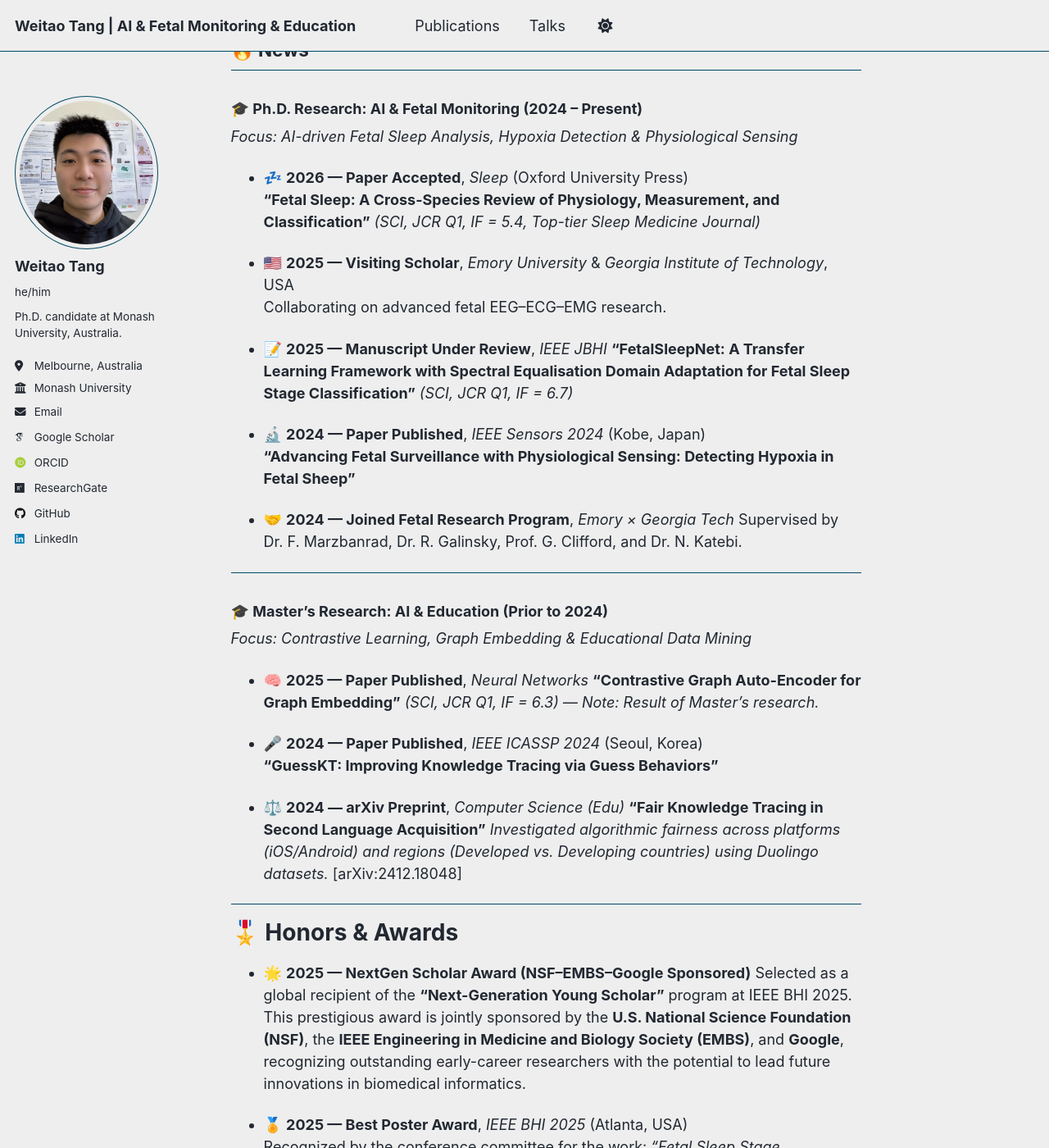
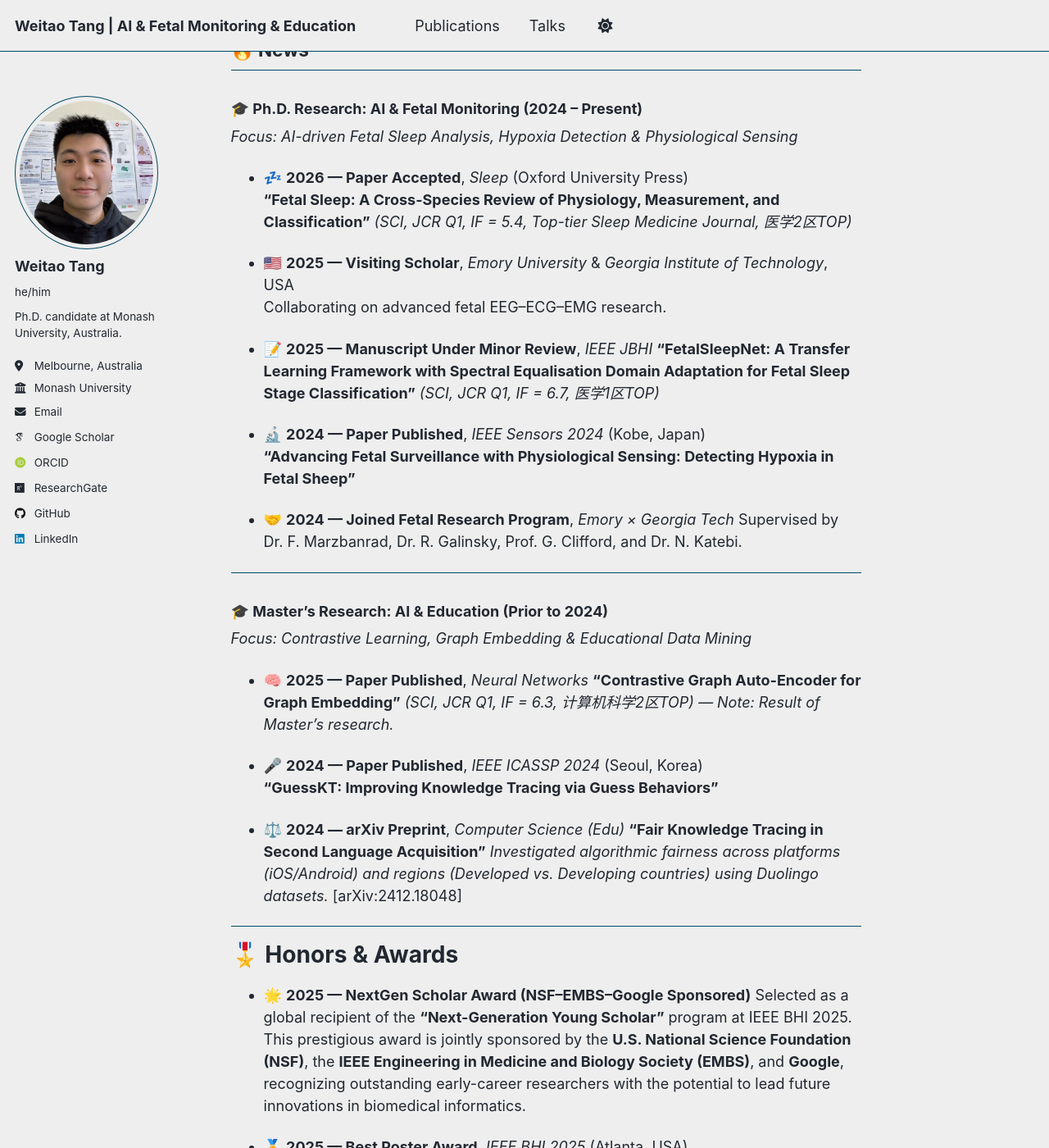
Before and after one commit to WeitaoTang-GitHub/WeitaoTang-GitHub.github.io, a Jekyll site: the page built from _pages/about.md, in a window 1280 px wide and 1400 px high, scrolled down 1353 px. Shown: the whole window at 82% size. Built offline with Jekyll 4.4.1, drawn with Linux system fonts in a browser that asks for light colours; some web fonts are replaced.

Commit message:
Update about.md

```diff
--- a/_pages/about.md
+++ b/_pages/about.md
@@ -52,12 +52,12 @@ Together, this multidisciplinary team aims to advance AI-driven physiological mo
 *Focus: AI-driven Fetal Sleep Analysis, Hypoxia Detection & Physiological Sensing*
 
 - 💤 **2026 — Paper Accepted**, *Sleep* (Oxford University Press)
-  **“Fetal Sleep: A Cross-Species Review of Physiology, Measurement, and Classification”** *(SCI, JCR Q1, IF = 5.4, Top-tier Sleep Medicine Journal)*
+  **“Fetal Sleep: A Cross-Species Review of Physiology, Measurement, and Classification”** *(SCI, JCR Q1, IF = 5.4, Top-tier Sleep Medicine Journal, 医学2区TOP)*
 
 - 🇺🇸 **2025 — Visiting Scholar**, *Emory University* & *Georgia Institute of Technology*, USA
   Collaborating on advanced fetal EEG–ECG–EMG research.
 
-- 📝 **2025 — Manuscript Under Review**, *IEEE JBHI* **“FetalSleepNet: A Transfer Learning Framework with Spectral Equalisation Domain Adaptation for Fetal Sleep Stage Classification”** *(SCI, JCR Q1, IF = 6.7)*
+- 📝 **2025 — Manuscript Under Minor Review**, *IEEE JBHI* **“FetalSleepNet: A Transfer Learning Framework with Spectral Equalisation Domain Adaptation for Fetal Sleep Stage Classification”** *(SCI, JCR Q1, IF = 6.7, 医学1区TOP)*
 
 - 🔬 **2024 — Paper Published**, *IEEE Sensors 2024* (Kobe, Japan)
   **“Advancing Fetal Surveillance with Physiological Sensing: Detecting Hypoxia in Fetal Sheep”**
@@ -69,7 +69,7 @@ Together, this multidisciplinary team aims to advance AI-driven physiological mo
 ### 🎓 Master's Research: AI & Education  (Prior to 2024)
 *Focus: Contrastive Learning, Graph Embedding & Educational Data Mining*
 
-- 🧠 **2025 — Paper Published**, *Neural Networks* **“Contrastive Graph Auto-Encoder for Graph Embedding”** *(SCI, JCR Q1, IF = 6.3) — Note: Result of Master's research.*
+- 🧠 **2025 — Paper Published**, *Neural Networks* **“Contrastive Graph Auto-Encoder for Graph Embedding”** *(SCI, JCR Q1, IF = 6.3, 计算机科学2区TOP) — Note: Result of Master's research.*
 
 - 🎤 **2024 — Paper Published**, *IEEE ICASSP 2024* (Seoul, Korea)
   **“GuessKT: Improving Knowledge Tracing via Guess Behaviors”**
```
